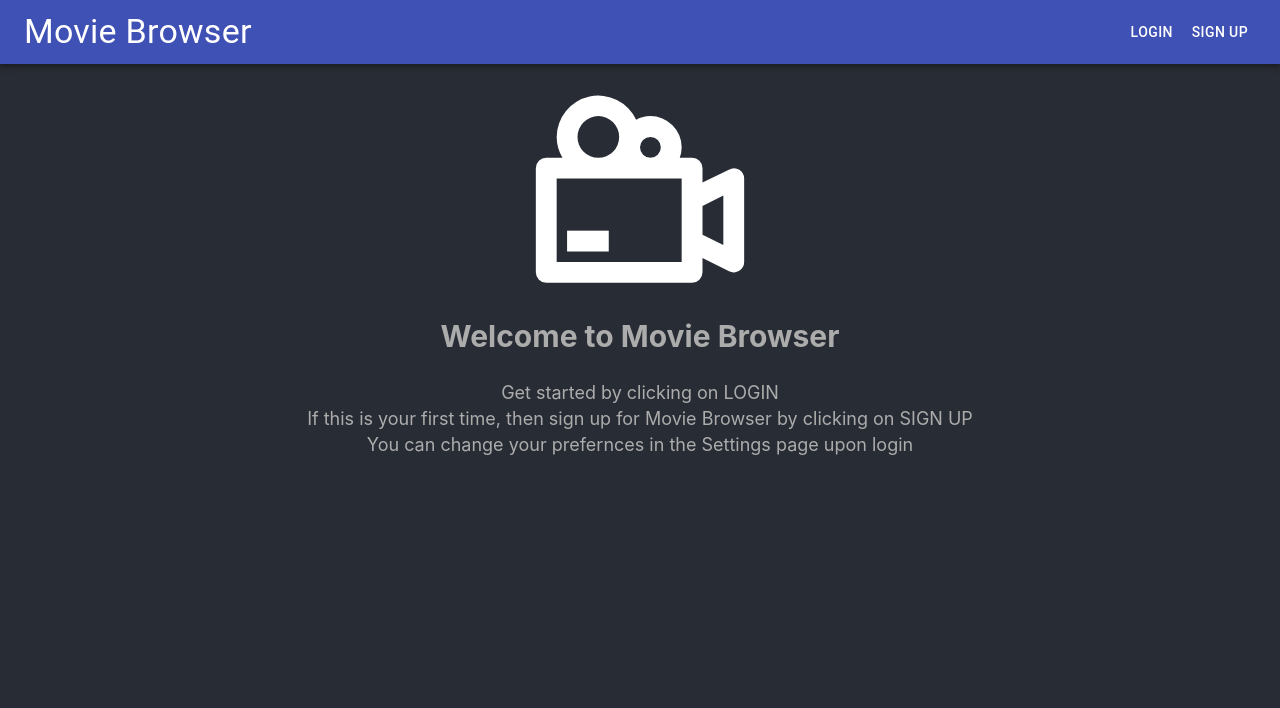
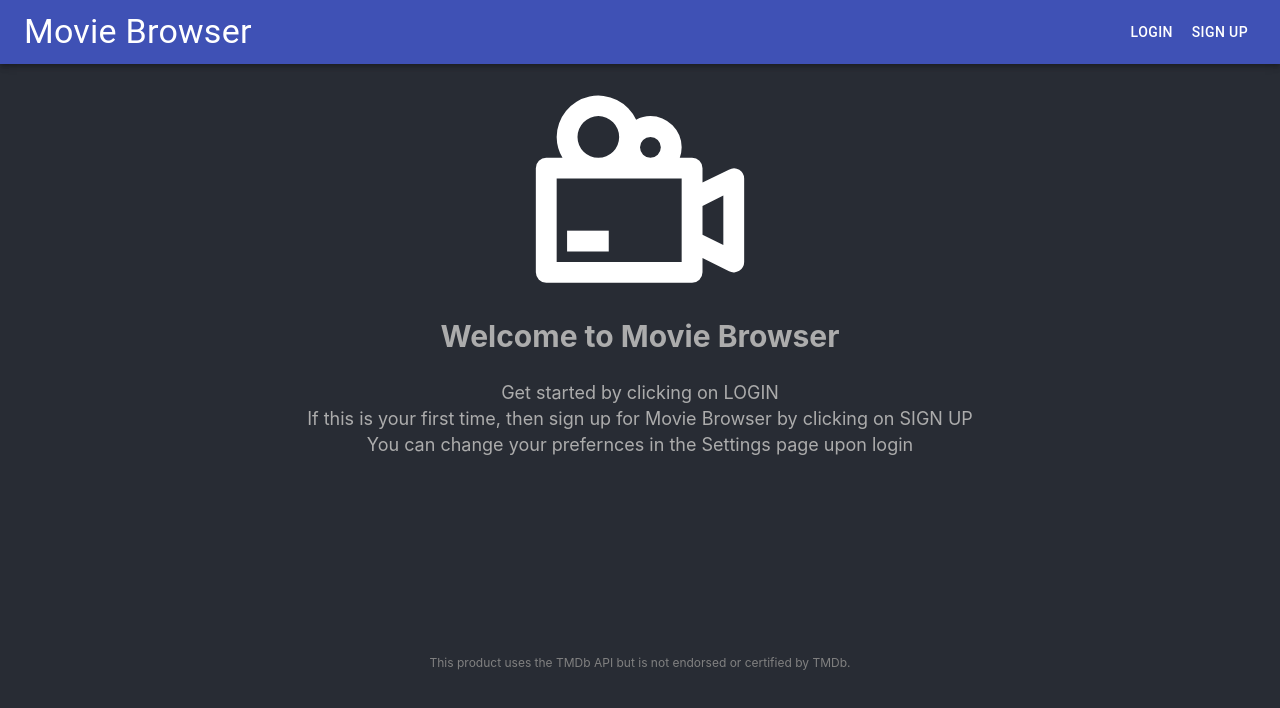
Before and after one commit to shree675/Movie-Browser, a React (Create React App) app: page / in a window 1280 px wide. Shown: the top 708 px of the page. Built offline with nearby package versions, Linux system fonts and the light colour scheme; the HTML template or start-up script is replaced by a standard one.

Commit message:
added assets

```diff
--- a/src/App.css
+++ b/src/App.css
@@ -15,5 +15,5 @@
 
 body, html {
   background-color: #282c34;
-  color: white
+  color: white;
 }
--- a/src/main/mainpage.css
+++ b/src/main/mainpage.css
@@ -102,3 +102,12 @@ table {
     color: #acacac;
     margin-bottom: 20px;
 }
+
+.tmdb-text {
+    text-align: center;
+    margin-top: 200px;
+    vertical-align: bottom;
+    font-size: 12px;
+    color: grey;
+    height: 100%;
+}
--- a/src/main/startpage.js
+++ b/src/main/startpage.js
@@ -7,7 +7,7 @@ class StartPage extends Component {
 
     render(){
         return (
-            <div style={{width: `100%`}}>
+            <div style={{width: `100%`, height: `100%`, position: `relative`}}>
 
                 <ButtonAppBar />
 
@@ -20,6 +20,10 @@ class StartPage extends Component {
                     <div style={{fontSize: `18px`, color: `#acacac`, padding: `0px`, paddingLeft: `100px`, paddingRight: `100px`}}>You can change your prefernces in the Settings page upon login</div>
                 </div>
 
+                <div className="tmdb-text">
+                This product uses the TMDb API but is not endorsed or certified by TMDb.
+                </div>
+
             </div>
         );
     }
```
Also changed, not shown: api_assets/tmdbicon.svg (added).
